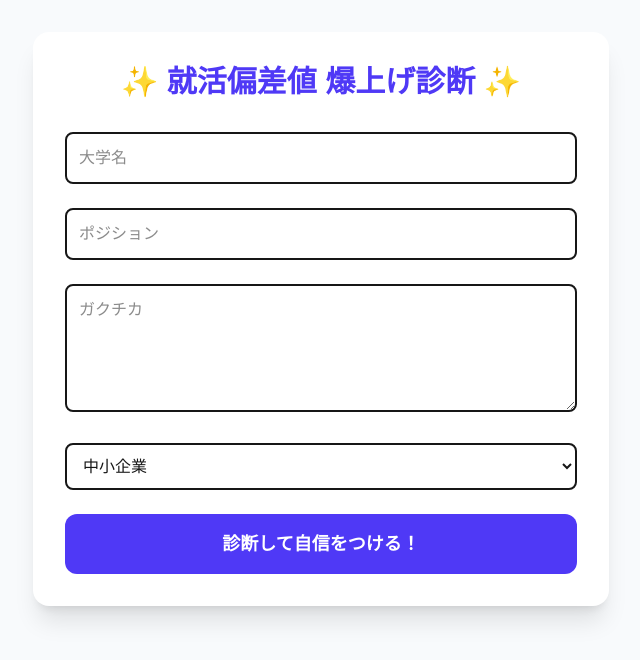
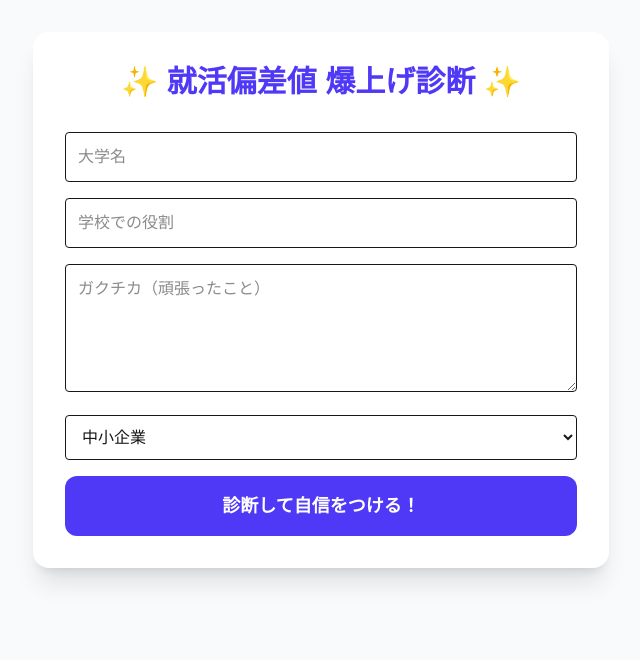
Before and after one commit to nakamura062/nextjs-boilerplate, a Next.js app: page / in a window 1280 px wide. Shown: the top 660 px of the page, without its empty margins (319-959 px from the left). Built offline with nearby package versions, Linux system fonts and the light colour scheme.

Commit message:
APIパスを英語に統一

```diff
--- a/app/page.tsx
+++ b/app/page.tsx
@@ -12,6 +12,7 @@ export default function Home() {
     const rank = targetType === "中小企業" ? "S" : "A";
 
     try {
+      // 👈 ログの「/api/診断」ではなく、英語の「/api/diagnose」に統一します
       const response = await fetch("/api/diagnose", {
         method: "POST",
         headers: {
@@ -20,16 +21,14 @@ export default function Home() {
         body: JSON.stringify({ university, position, gakuchika, targetType }),
       });
 
+      if (!response.ok) throw new Error("サーバーエラーが発生しました");
+
       const data = await response.json();
+      setResult({ rank, review: data.review });
 
-      if (data.review) {
-        setResult({ rank, review: data.review });
-      } else {
-        alert("AIからの回答が空でした。もう一度試してください。");
-      }
     } catch (error) {
-      console.error("エラーです:", error);
-      alert("エラーが発生しました。Vercelのログを確認してください。");
+      console.error("エラー:", error);
+      alert("診断に失敗しました。Vercelのログを確認してください。");
     }
   };
 
@@ -38,23 +37,23 @@ export default function Home() {
       <div className="max-w-xl mx-auto bg-white p-8 rounded-2xl shadow-xl">
         <h1 className="text-3xl font-black text-center mb-8 text-indigo-600">✨ 就活偏差値 爆上げ診断 ✨</h1>
         {!result ? (
-          <div className="space-y-6">
-            <input className="w-full p-3 border-2 rounded-lg" value={university} onChange={(e) => setUniversity(e.target.value)} placeholder="大学名" />
-            <input className="w-full p-3 border-2 rounded-lg" value={position} onChange={(e) => setPosition(e.target.value)} placeholder="ポジション" />
-            <textarea className="w-full p-3 border-2 rounded-lg h-32" value={gakuchika} onChange={(e) => setGakuchika(e.target.value)} placeholder="ガクチカ" />
-            <select className="w-full p-3 border-2 rounded-lg" value={targetType} onChange={(e) => setTargetType(e.target.value)}>
+          <div className="space-y-4">
+            <input className="w-full p-3 border rounded" value={university} onChange={(e) => setUniversity(e.target.value)} placeholder="大学名" />
+            <input className="w-full p-3 border rounded" value={position} onChange={(e) => setPosition(e.target.value)} placeholder="学校での役割" />
+            <textarea className="w-full p-3 border rounded h-32" value={gakuchika} onChange={(e) => setGakuchika(e.target.value)} placeholder="ガクチカ（頑張ったこと）" />
+            <select className="w-full p-3 border rounded" value={targetType} onChange={(e) => setTargetType(e.target.value)}>
               <option value="中小企業">中小企業</option>
               <option value="大企業">大企業</option>
             </select>
             <button onClick={handleDiagnose} className="w-full py-4 bg-indigo-600 text-white rounded-xl font-bold text-lg">診断して自信をつける！</button>
           </div>
         ) : (
-          <div className="text-center space-y-8">
+          <div className="text-center space-y-8 animate-in fade-in zoom-in duration-500">
             <div className="text-9xl font-black text-red-500">{result.rank}</div>
-            <div className="p-6 bg-indigo-50 rounded-xl text-left border-l-8 border-indigo-500">
-              <p className="whitespace-pre-wrap">{result.review}</p>
+            <div className="p-6 bg-indigo-50 rounded-xl border-l-8 border-indigo-500 text-left">
+              <p className="whitespace-pre-wrap text-indigo-900 font-medium">{result.review}</p>
             </div>
-            <button onClick={() => setResult(null)} className="text-slate-400 font-bold">← 戻る</button>
+            <button onClick={() => setResult(null)} className="text-slate-400 font-bold">← 入力画面に戻る</button>
           </div>
         )}
       </div>
```
